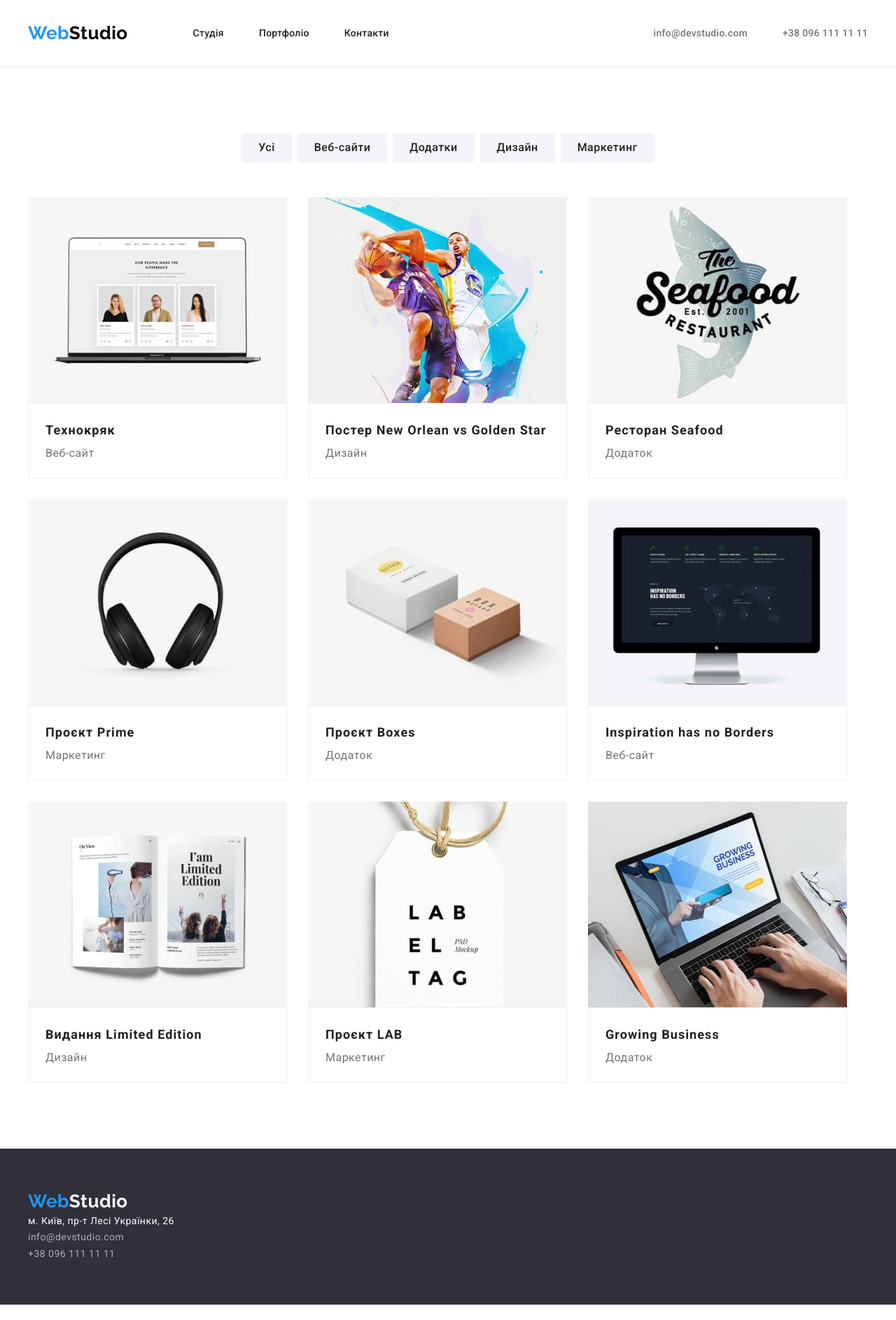
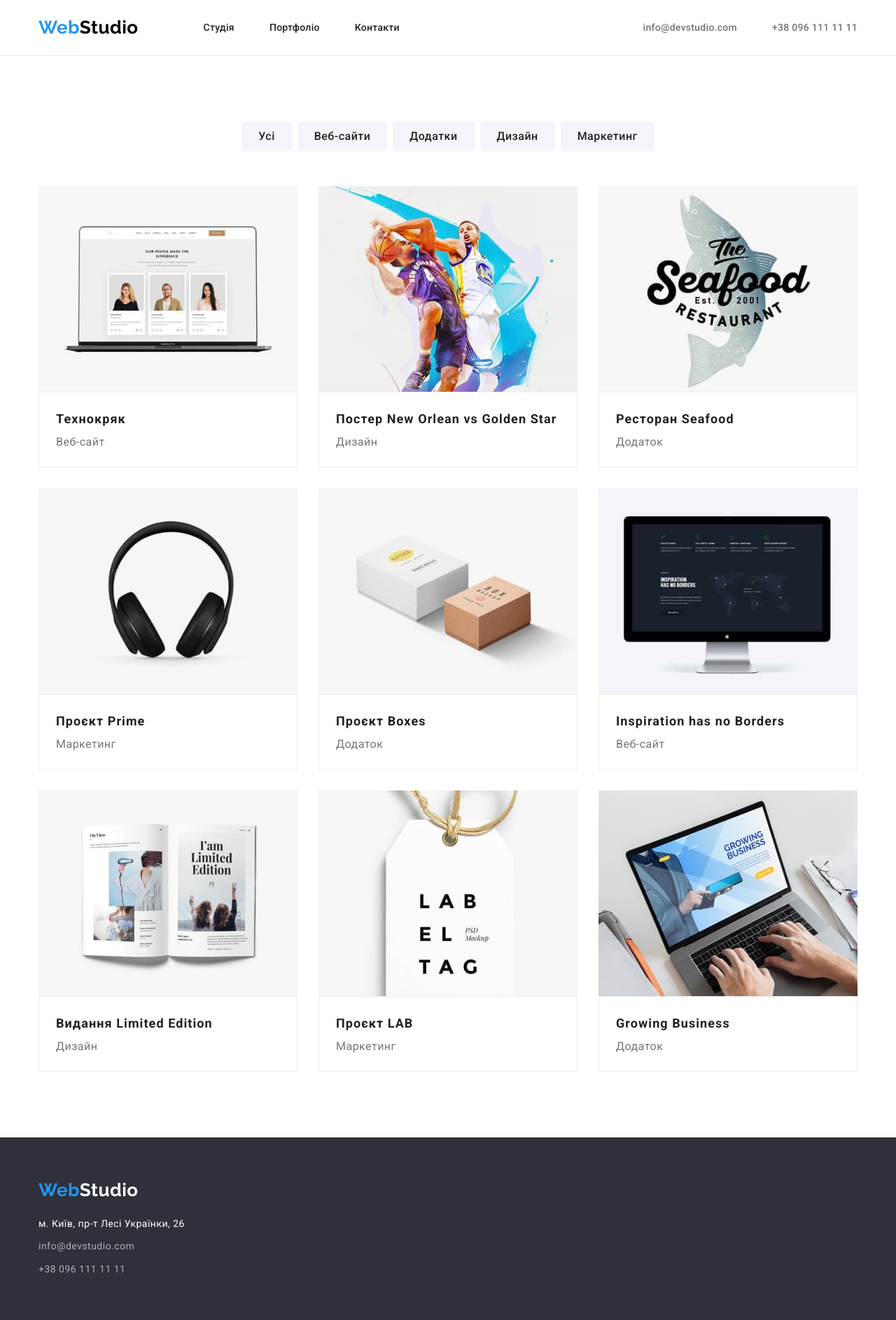
Before and after one commit to ElinaDubrovska/goit-markup-hw-03, a plain HTML site: page portfolio.html in a window 1280 px wide. Shown: the whole page at 70% size. Before the commit the page ends 1865 px from the top, so only its background shows below. Drawn offline with nearby package versions, Linux system fonts and the light colour scheme.

Commit message:
внесені виправлення
додано normalize з конспекту
змінені padding
відредаговано footer з display: block

```diff
--- a/css/styles.css
+++ b/css/styles.css
@@ -66,8 +66,8 @@ body{
 
     /* стилі шапки */
 .header{
-    padding-top: 32px;
-    padding-bottom: 32px;
+    padding-top: 24px;
+    padding-bottom: 24px;
     border-bottom: 1px solid #ECECEC
     }
 .header-container{
@@ -185,6 +185,7 @@ body{
     font-size: 14px;
     line-height: 1.14;
     text-transform: uppercase;
+    margin-bottom: 10px;
 }
 .item-text{
     color: var(--primary-text-color) ;
@@ -230,7 +231,8 @@ body{
 
 }
 .team-member-container{
-margin: 30px auto;
+padding-top: 30px;
+padding-bottom: 30px;
 }
 .member-card{
     background: #FFFFFF;
@@ -246,26 +248,30 @@ border-radius: 0px 0px 4px 4px;
     padding-top: 60px;
     padding-bottom: 60px;
 }
+.address-link{
+    color: var(--primary-white-color);
+    text-decoration: none;
+    font-size: 14px;
+    line-height: 1.71;
+    font-style: normal;
+    display: block;
+    margin-bottom: 9px;
+ }
 .footer-link{
     color: rgba(255, 255, 255, 0.6);
     text-decoration: none;
     font-size: 14px;
     line-height: 1.71;
     font-style: normal;
-    margin-bottom: 9px;
-
+    display: block;
+}
+.footer-link:not(:last-child){
+       margin-bottom: 9px;
 }
 .logo-footer-container{
     margin-bottom: 20px;
 }
-.address-link{
-    color: var(--primary-white-color);
-    text-decoration: none;
-    font-size: 14px;
-    line-height: 1.71;
-    font-style: normal;
-    margin-bottom: 9px;
- }
+
  .address-link:hover,
  .address-link:focus
  { color: var(--accent-color);
@@ -274,6 +280,7 @@ border-radius: 0px 0px 4px 4px;
  .footer-link:focus
  { color: var(--accent-color);
  }
+
 /* portfolio-стилі */
 .button.examples {
     color: var(--text-color);
--- a/portfolio.html
+++ b/portfolio.html
@@ -9,7 +9,10 @@
       href="https://fonts.googleapis.com/css2?family=Raleway:wght@700&family=Roboto:wght@400;500;700;900&display=swap"
       rel="stylesheet"
     />
-    <link rel="stylesheet" href="https://cdnjs.cloudflare.com/ajax/libs/normalize/1.1.0/normalize.min.css" />
+    <link
+    rel="stylesheet"
+    href="https://cdnjs.cloudflare.com/ajax/libs/modern-normalize/1.0.0/modern-normalize.min.css"
+  />
     <link rel="stylesheet" href="./css/styles.css" />
   </head>
     <body>
@@ -162,10 +165,11 @@
     </main>
     <footer class="footer">
       <div class="container">
-      <a href="./index.html" class="logo-footer"><span class="logo-web">Web</span>Studio</a>
+        <div class="logo-footer-container">
+      <a href="./index.html" class="logo-footer"><span class="logo-web">Web</span>Studio</a></div>
       <address class="address">
-        <a href="https://goo.gl/maps/CPtrU1FHBa2aNyZL9" target="_blank" rel="noopener noreferrer nofollow" class="address-link">м. Київ, пр-т Лесі Українки, 26 </a><br />
-        <a href="mailto:info@devstudio.com" class="footer-link">info@devstudio.com</a><br />
+        <a href="https://goo.gl/maps/CPtrU1FHBa2aNyZL9" target="_blank" rel="noopener noreferrer nofollow" class="address-link">м. Київ, пр-т Лесі Українки, 26 </a>
+        <a href="mailto:info@devstudio.com" class="footer-link">info@devstudio.com</a>
         <a href="tel:+380961111111" class="footer-link">+38 096 111 11 11</a>
       </address>
       </div>
```
Also changed, not shown: index.html (+7 -3 lines).
